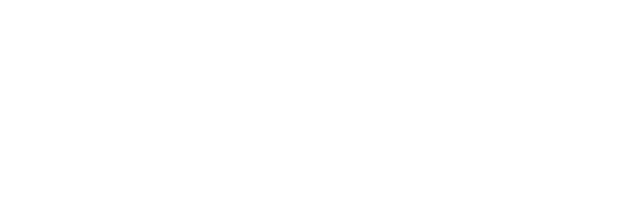
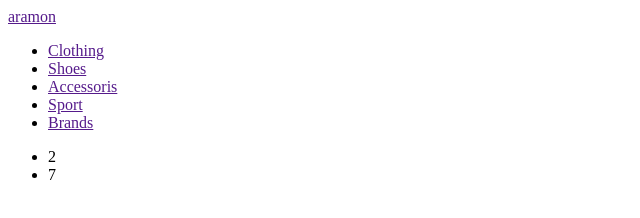
Before and after one commit to abidbagusk/shrink-navbar-on-scroll, a plain HTML site: page index.html in a window 1280 px wide. Shown: the whole page, without its empty margins (0-640 px from the left). Drawn offline with Linux system fonts and the light colour scheme.

Commit message:
Create basic structure of navbar

```diff
--- a/index.html
+++ b/index.html
@@ -13,6 +13,33 @@
 </head>
 
 <body>
+    <!-- Navbar -->
+    <nav class="navbar">
+        <div class="navbar__brand">
+            <a href=""><i class="fab fa-autoprefixer"></i> aramon</a>
+        </div>
+        <div class="navbar__menu-list">
+            <ul>
+                <li><a href="">Clothing</a></li>
+                <li><a href="">Shoes</a></li>
+                <li><a href="">Accessoris</a></li>
+                <li><a href="">Sport</a></li>
+                <li><a href="">Brands <i class="fas fa-caret-down"></i></a></li>
+            </ul>
+        </div>
+        <div class="navbar__profile">
+            <ul>
+                <li>
+                    <span class="badge">2</span>
+                    <i class="fas fa-shopping-cart"></i>
+                </li>
+                <li>
+                    <span class="badge badge--secondary">7</span>
+                    <i class="fas fa-star"></i>
+                </li>
+            </ul>
+        </div>
+    </nav>
 
 
     <!-- Custom Script -->
--- a/scss/main.scss
+++ b/scss/main.scss
@@ -0,0 +1,2 @@
+$main-font: 'Poppins',
+sans-serif;
```
Also changed, not shown: css/main.css, 1 other file.
